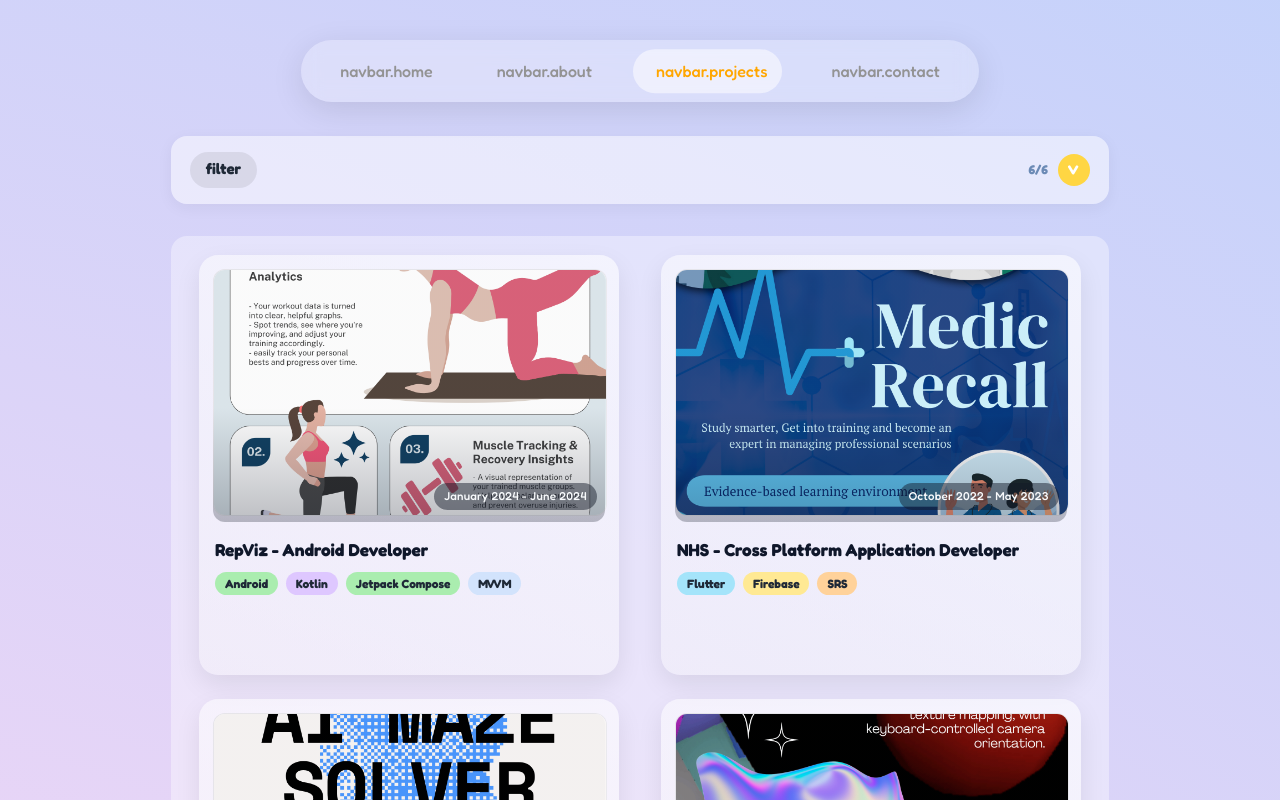
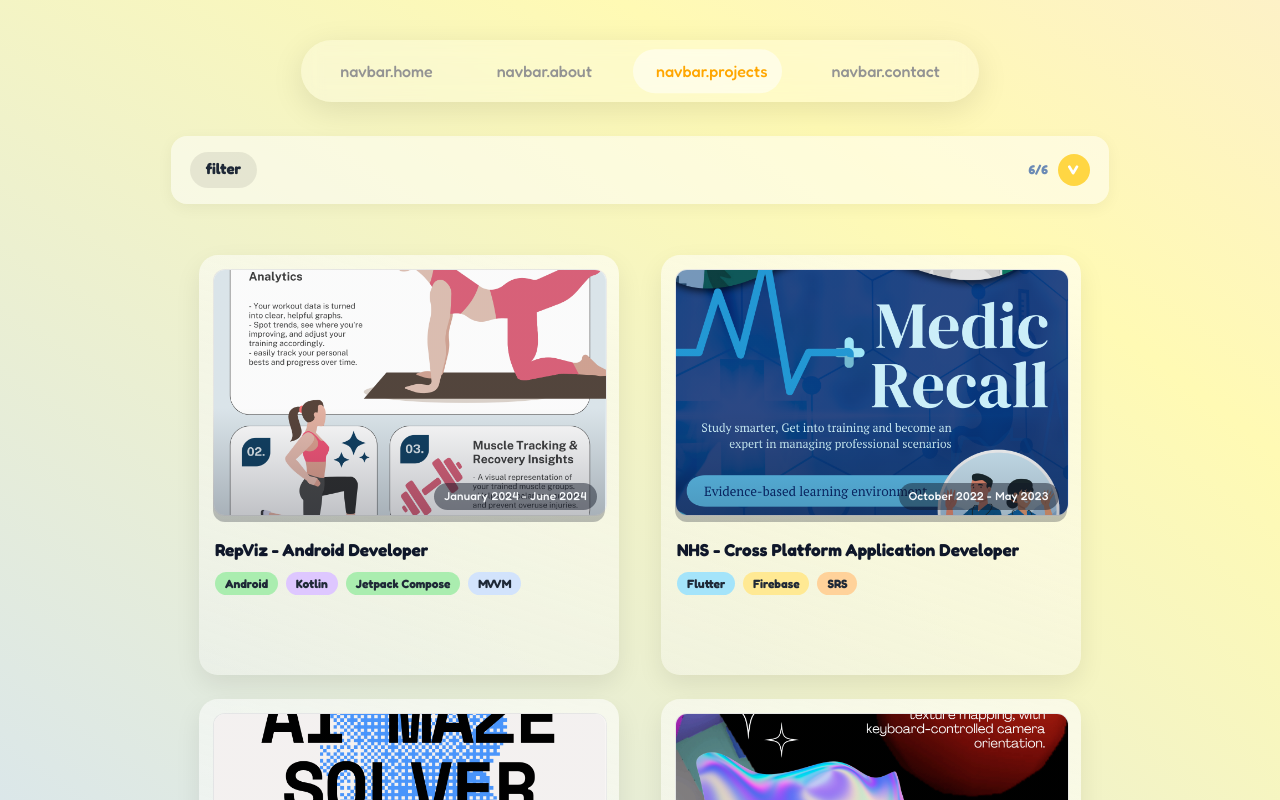
Before and after one commit to JeeIn-Park/JeeIn-Park.github.io, a React (Vite) app: page /projects in a window 1280 px wide. Shown: the top 800 px of the page. Built offline with nearby package versions, Linux system fonts and the light colour scheme.

Commit message:
background separation, animation

```diff
--- a/src/index.css
+++ b/src/index.css
@@ -1,22 +1,48 @@
 @import url('https://fonts.googleapis.com/css2?family=Fredoka:wght@400;500;700&display=swap');
 @import url('https://fonts.googleapis.com/css2?family=Gowun+Dodum&display=swap');
 
+html,
+body,
+#root {
+  min-height: 100%;
+}
+
 body {
   font-family: 'Fredoka', sans-serif;
-  background: radial-gradient(
-    circle at center,
-    #fffbc8,
-    #ffd7f4,
-    #b8d1fc,
-    #fad0c4,
-    #e7ffcb,
-    #b8e5fc
-  );
-  background-size: 1000% 1000%;
-  animation: swirl 40s linear infinite;
   margin: 0;
   padding: 0;
   line-height: 1.5;
+  background: transparent;
+}
+
+html {
+  scroll-padding-top: 6rem;
+}
+
+/* Single global background layer, independent of page/component layout changes. */
+html::before {
+  content: "";
+  position: fixed;
+  inset: 0;
+  z-index: -1;
+  pointer-events: none;
+  background: radial-gradient(
+    #fdf8b8,
+    #c9f4c5,
+    #ffdbf5,
+    #ccdfff,
+    #fffab4,
+    #f7d6ff,
+    #ffdbdb,
+    #cccdff,
+    #c6f8d8,
+    #ffdef0,
+    #b8e5fc,
+    #fad0c4,
+    #fffbc0
+  );
+  background-size: 2500% 2500%;
+  animation: infinity-drift 60s linear infinite;
 }
 
 html[lang="ko"] body {
@@ -25,12 +51,30 @@ html[lang="ko"] body {
   line-height: 1.45; /* Adjust as needed */
 }
 
-@keyframes swirl {
+@keyframes infinity-drift {
   0% {
     background-position: 50% 50%;
   }
+  12.5% {
+    background-position: 72% 30%;
+  }
+  25% {
+    background-position: 50% 12%;
+  }
+  37.5% {
+    background-position: 28% 30%;
+  }
   50% {
-    background-position: 100% 0%;
+    background-position: 50% 50%;
+  }
+  62.5% {
+    background-position: 28% 70%;
+  }
+  75% {
+    background-position: 50% 88%;
+  }
+  87.5% {
+    background-position: 72% 70%;
   }
   100% {
     background-position: 50% 50%;
@@ -41,7 +85,3 @@ h1 {
   font-size: 2rem;
   margin-bottom: 2rem;
 }
-
-html {
-  scroll-padding-top: 6rem;
-}
--- a/src/pages/Projects.css
+++ b/src/pages/Projects.css
@@ -35,7 +35,6 @@
     justify-content: center;
     border: transparent;
     border-radius: 1rem;
-    background: rgba(255, 255, 255, 0.364);
   }
 
   .project-card {
```
